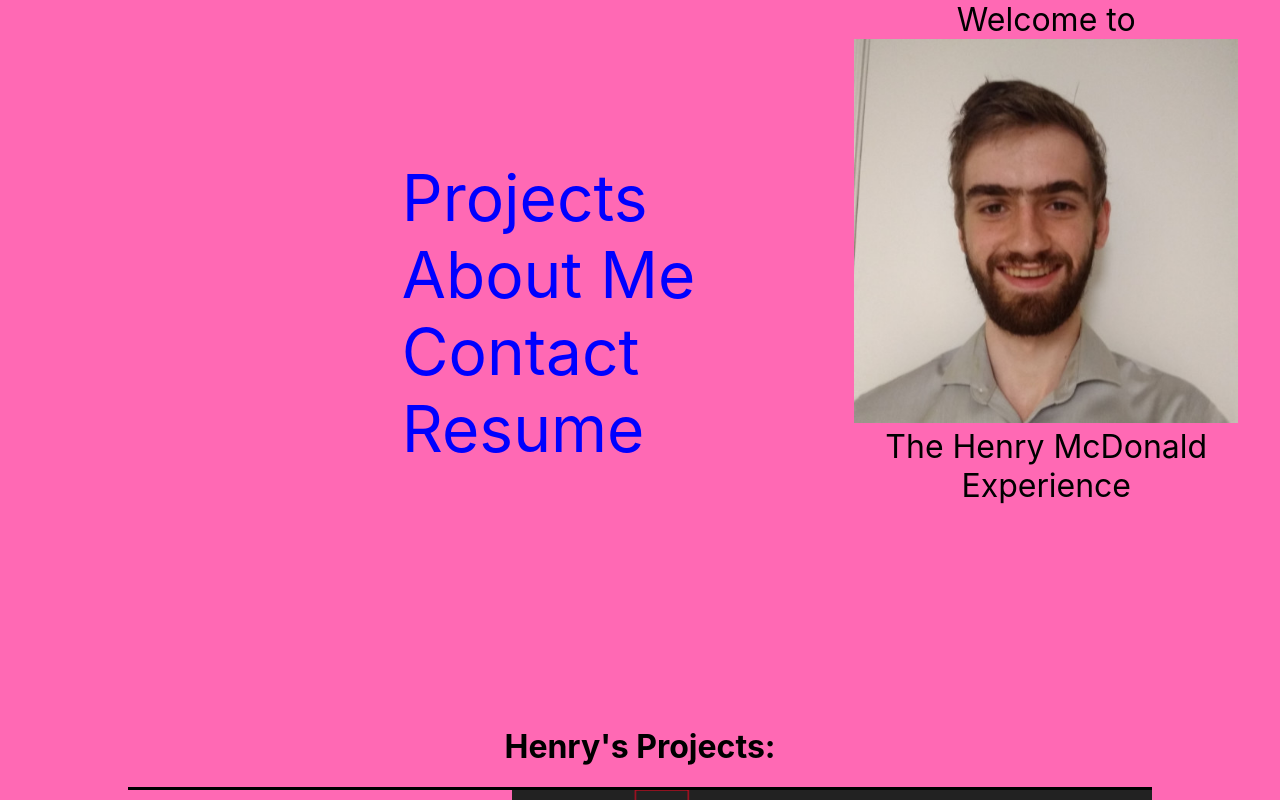
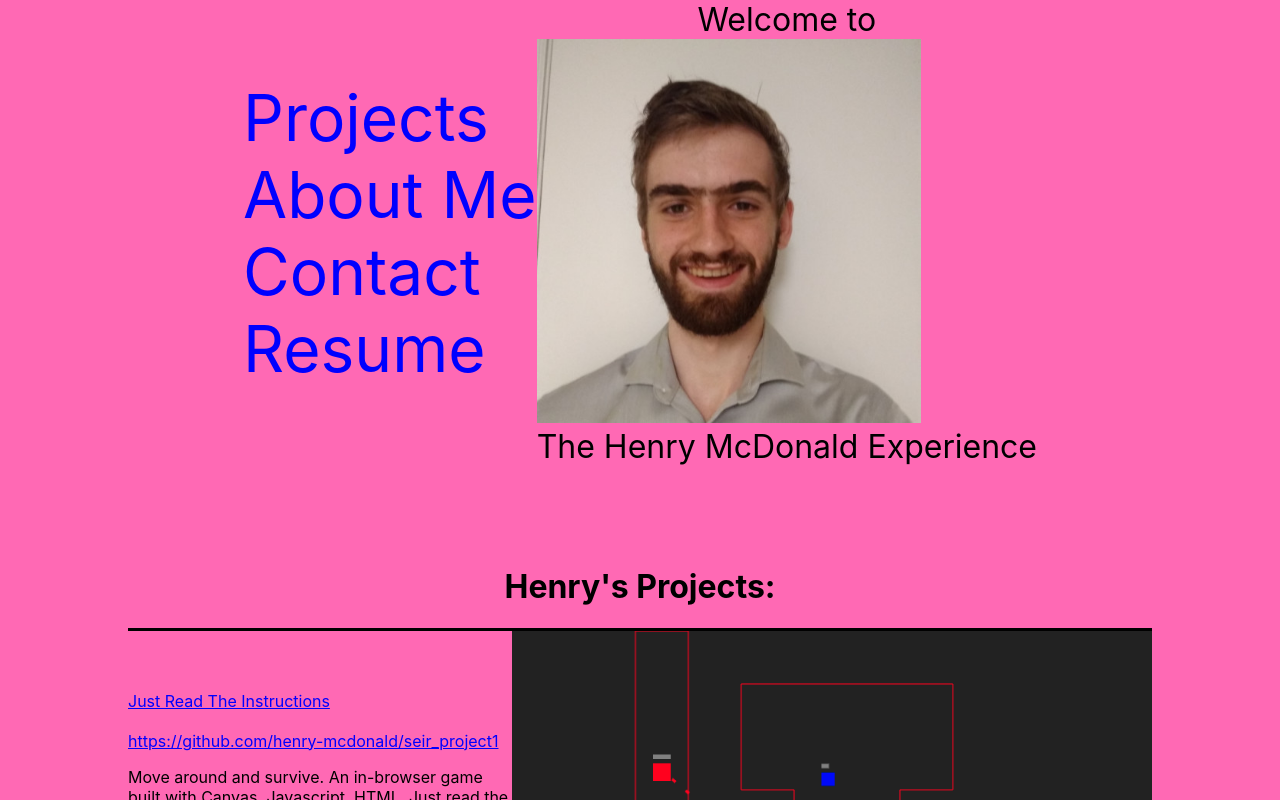
Before and after one commit to henry-mcdonald/portfolio, a Next.js app: page / in a window 1280 px wide. Shown: the top 800 px of the page. Built offline with nearby package versions, Linux system fonts and the light colour scheme.

Commit message:
final commit

```diff
--- a/pages/index.js
+++ b/pages/index.js
@@ -31,7 +31,7 @@ export default function Home() {
 
       <div style={{ display: 'flex', justifyContent: 'space-between' }}>
 
-        <div style={{ display: 'flex', flexDirection: 'column', justifyContent: 'center', alignContent: 'left', padding: '20%' }}>
+        <div style={{ display: 'flex', flexDirection: 'column', justifyContent: 'center', alignContent: 'left' }}>
           <WebPageLink
             name="Projects"
             link="#Projects"
```
